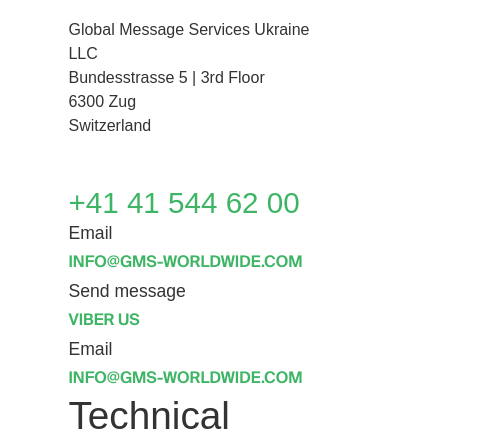
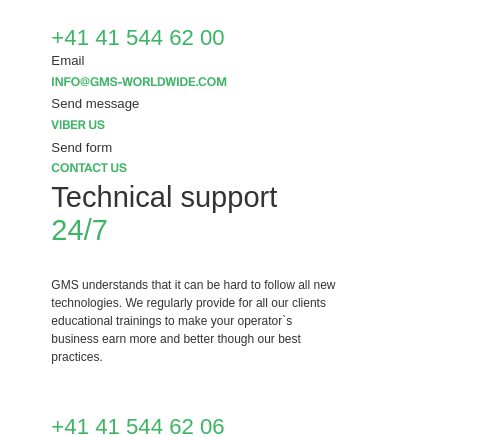
Before and after one commit to golinka/vintage-project, a Vue app: page / in a window 390 px wide. Shown: the part 300-737 px from the top of the page, 477 px wide, since content can reach past the window. Built offline with nearby package versions, Linux system fonts and the light colour scheme.

Commit message:
feat(layout): added smooth scroll

```diff
--- a/src/App.vue
+++ b/src/App.vue
@@ -25,8 +25,8 @@
               <a href="mailto:info@gms-worldwide.com">info@gms-worldwide.com</a>
               <p>Send message</p>
               <a href="viber://add?number=%2B41415446200">VIBER US</a>
-              <p>Email</p>
-              <a href="mailto:info@gms-worldwide.com">info@gms-worldwide.com</a>
+              <p>Send form</p>
+              <a href="#contactus" @click.prevent="scrollTo('contactus')">Contact Us</a>
             </div>
           </div>
         </div>
@@ -82,7 +82,7 @@
         </div>
       </div>
     </section>
-    <section class="contact section-container">
+    <section class="contact section-container" ref="contactus">
       <div class="row">
         <div class="col-12">
           <h2>Contact Us</h2>
@@ -218,6 +218,9 @@
     valueChanged({ name, value }) {
       this.form[name] = value;
     },
+    scrollTo(to) {
+      window.scrollTo(0, this.$refs[to].offsetTop);
+    },
     async submit() {
       if (await this.$validator.validate()) {
         this.submitting = true;
--- a/src/assets/scss/app.scss
+++ b/src/assets/scss/app.scss
@@ -6,6 +6,10 @@
 $green-active: #3db565;
 
 $offices-background: #272727;
+
+html {
+  scroll-behavior: smooth;
+}
 
 body {
   margin: 0;
@@ -151,3 +155,15 @@
     }
   }
 }
+
+@media all and (max-width: 1200px) {
+  main {
+    font-size: 13px;
+  }
+}
+
+@media all and (max-width: 992px) {
+  main {
+    font-size: 12px;
+  }
+}
```
